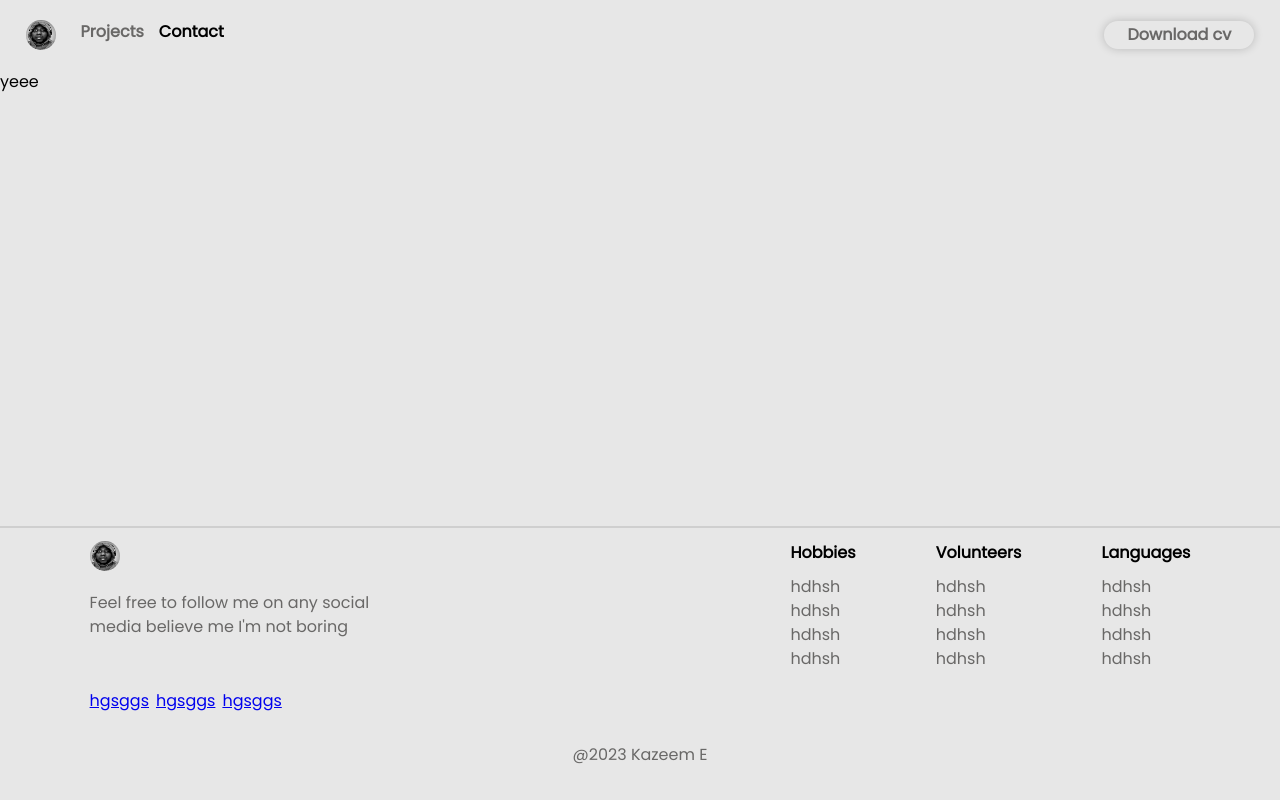
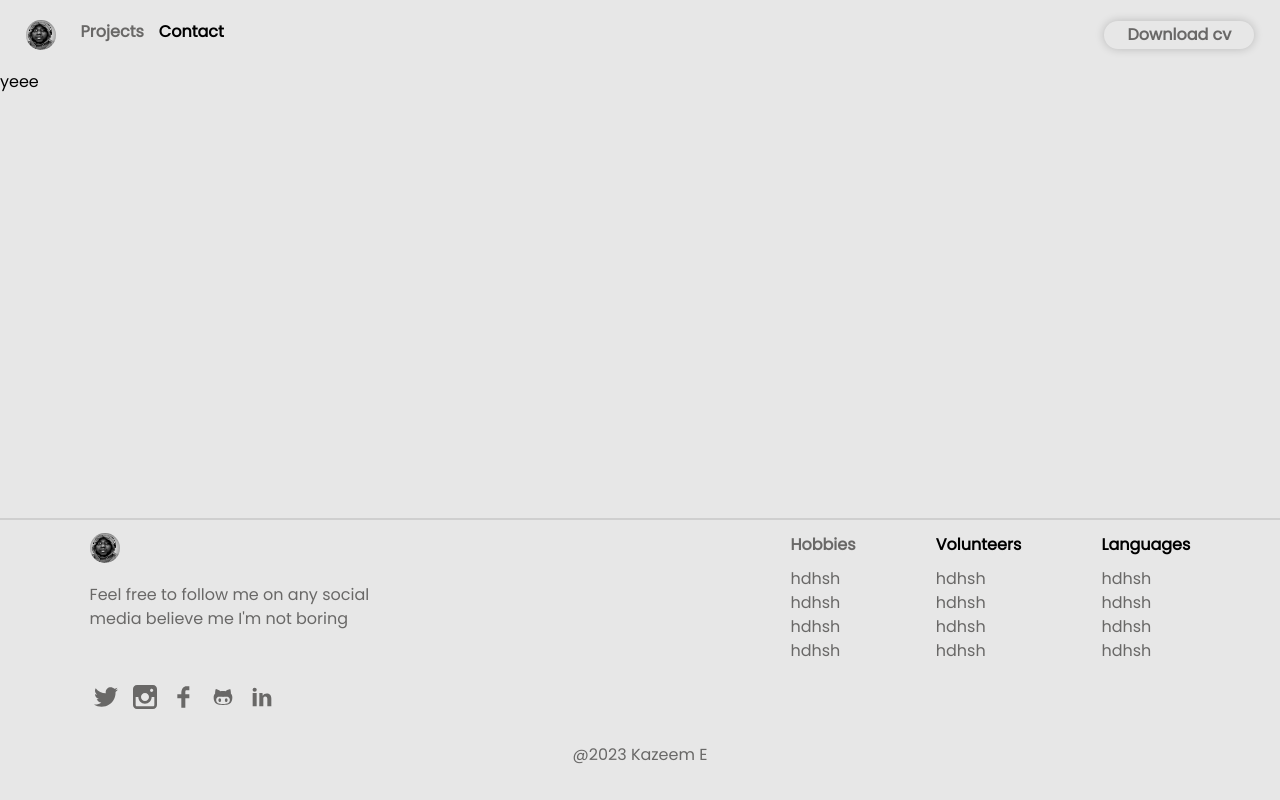
Before and after one commit to kazeemerinfolami/Kazeem_Portfolio, a React (Create React App) app: page /contact in a window 1280 px wide. Built offline with nearby package versions, Linux system fonts and the light colour scheme.

Commit message:
Update styles  and add new icons on the footer

```diff
--- a/package.json
+++ b/package.json
@@ -11,6 +11,7 @@
     "@testing-library/user-event": "^13.5.0",
     "react": "^18.2.0",
     "react-dom": "^18.2.0",
+    "react-icons": "^4.8.0",
     "react-router-dom": "^6.10.0",
     "react-scripts": "5.0.1",
     "styled-components": "^5.3.9",
--- a/src/Pages/LandingPage/index.js
+++ b/src/Pages/LandingPage/index.js
@@ -18,7 +18,7 @@ function LandingPage() {
         <Sec1ImageContainer className="buttonClassName">
           <TopImage className="topImage" />
           <div>
-            <h1>Welocome to my world</h1>
+            <h1>Explore my space</h1>
           </div>
         </Sec1ImageContainer>
         <AboutMeSection />
--- a/src/components/Baselayout/BaseLayoutStyles.js
+++ b/src/components/Baselayout/BaseLayoutStyles.js
@@ -1,4 +1,50 @@
 import styled from "styled-components";
+import {
+  TiSocialTwitter,
+  TiSocialInstagram,
+  TiSocialFacebook,
+  TiSocialGithub,
+  TiSocialLinkedin,
+} from "react-icons/ti";
+
+//Icons
+
+export const TwitterIcon = styled(TiSocialTwitter)`
+  font-size: 2rem; /* Change the font size to increase the icon size */
+  color: #696867; /* Change the color to set the icon color */
+  :hover {
+    color: #000;
+  }
+`;
+export const InstagramIcon = styled(TiSocialInstagram)`
+  font-size: 2rem; /* Change the font size to increase the icon size */
+  color: #696867; /* Change the color to set the icon color */
+  :hover {
+    color: #000;
+  }
+`;
+export const FacebookIcon = styled(TiSocialFacebook)`
+  font-size: 2rem; /* Change the font size to increase the icon size */
+  color: #696867; /* Change the color to set the icon color */
+  :hover {
+    color: #000;
+  }
+`;
+export const GitHubIcon = styled(TiSocialGithub)`
+  font-size: 2rem; /* Change the font size to increase the icon size */
+  color: #696867; /* Change the color to set the icon color */
+  :hover {
+    color: #000;
+  }
+`;
+export const LinkedinIcon = styled(TiSocialLinkedin)`
+  font-size: 2rem; /* Change the font size to increase the icon size */
+  color: #696867; /* Change the color to set the icon color */
+  :hover {
+    color: #000;
+  }
+`;
+
 const buttonClassName = "buttonClassName";
 const topImage = "topImage";
 const buttomImage = "buttomImage";
@@ -20,6 +66,10 @@ export const BaseStyleStyles = styled.div`
     justify-content: center;
     flex-wrap: wrap;
     padding: 2%;
+    @media (max-width: 320px) {
+      max-height: 100%;
+      padding: 30px 0;
+    }
     nav {
       display: flex;
       justify-content: space-between;
@@ -27,6 +77,9 @@ export const BaseStyleStyles = styled.div`
       flex-wrap: wrap;
       font-size: 16px;
       font-weight: 900;
+      @media (max-width: 320px) {
+        justify-content: center;
+      }
       a {
         text-decoration: none;
         color: #696867;
@@ -62,6 +115,9 @@ export const BaseStyleStyles = styled.div`
           box-shadow: 0px 0px 10px rgba(0, 0, 0, 0.5);
           background-color: #c6c6c6;
           /* border: 2px solid #000; */
+        }
+        @media (max-width: 320px) {
+          margin-top: 20px;
         }
       }
     }
@@ -162,23 +218,25 @@ export const ProjectPageStyles = styled.div``;
 
 export const Sec1ImageContainer = styled.div`
   &.${buttonClassName} {
-    background-color: #e7e7e7bd;
+    background-color: #e7e7e7;
     position: relative;
     div {
       position: absolute;
       top: 50%;
       left: 50%;
       transform: translate(-50%, -50%);
-
       h1 {
         font-size: 3vw;
-        background-color: #e7e7e7bd;
+        background-color: #e7e7e78e;
         font-weight: 900;
         color: #000;
         word-spacing: 10px;
         @media (max-width: 600px) {
           font-size: 16px;
           word-spacing: 0px;
+        }
+        @media (max-width: 300px) {
+          white-space: nowrap;
         }
       }
     }
@@ -193,7 +251,8 @@ export const TopImage = styled.img`
     background-position: center; /* Position the top center of the image at the top center of the container */
     background-size: cover; /* Scale the image to cover the entire container while preserving its aspect ratio */
     background-repeat: no-repeat;
-
+    background-blend-mode: overlay;
+    background-color: #00000044;
     @media (max-width: 600px) {
       height: 350px;
     }
@@ -208,6 +267,9 @@ export const BottomImage = styled.img`
     background-image: url("https://res.cloudinary.com/kazeemerinfolami/image/upload/v1681300026/trevor-vannoy-hFJHqgpnCeQ-unsplash_bottom_jobej0.jpg"); /* Set the background image */
     background-position: center; /* Position the top center of the image at the top center of the container */
     background-size: cover; /* Scale the image to cover the entire container while preserving its aspect ratio */
+
+    background-blend-mode: overlay;
+    background-color: #00000037;
     @media (max-width: 600px) {
       height: 200px;
     }
@@ -242,7 +304,7 @@ export const AboutMeSectionStyles = styled.div`
         width: 150px;
         height: 40px;
         margin-right: 1%;
-        margin-bottom: 1%;
+        margin-bottom: 3%;
         padding: 2px;
         border-radius: 50px;
         display: flex;
--- a/src/components/Baselayout/Footer.js
+++ b/src/components/Baselayout/Footer.js
@@ -1,6 +1,20 @@
 import React, { useState } from "react";
 import myImage from "../../assets/images/IMG_4278.jpeg";
 import MediaSection from "../../Pages/LandingPage/MediaSection";
+import {
+  TiSocialTwitter,
+  TiSocialInstagram,
+  TiSocialFacebook,
+  TiSocialGithub,
+  TiSocialLinkedin,
+} from "react-icons/ti";
+import {
+  FacebookIcon,
+  GitHubIcon,
+  InstagramIcon,
+  LinkedinIcon,
+  TwitterIcon,
+} from "./BaseLayoutStyles";
 
 function Footer({ showNoMedia }) {
   const currentYear = new Date().getFullYear();
@@ -28,34 +42,80 @@ function Footer({ showNoMedia }) {
               </p>
               <ul>
                 <li>
-                  <a href="#/">hgsggs </a>
+                  <a href="#/">
+                    <TwitterIcon />
+                  </a>
                 </li>
 
                 <li>
-                  <a href="#/">hgsggs </a>
+                  <a href="#/">
+                    <InstagramIcon />
+                  </a>
                 </li>
                 <li>
-                  <a href="#/">hgsggs </a>
+                  <a href="#/">
+                    <FacebookIcon />
+                  </a>
+                </li>
+                <li>
+                  <a href="#/">
+                    <GitHubIcon />
+                  </a>
+                </li>
+                <li>
+                  <a href="#/">
+                    <LinkedinIcon />
+                  </a>
                 </li>
               </ul>
             </aside>
             <main>
               <ul onMouseOver={() => handleSwitchMedia("hobbies")}>
-                <h1>Hobbies</h1>
+                <h1
+                  style={
+                    switchMedia === "hobbies"
+                      ? {
+                          color: "#696867",
+                        }
+                      : null
+                  }
+                >
+                  Hobbies
+                </h1>
                 <li>hdhsh</li>
                 <li>hdhsh</li>
                 <li>hdhsh</li>
                 <li>hdhsh</li>
               </ul>
               <ul onMouseOver={() => handleSwitchMedia("vul")}>
-                <h1>Volunteers</h1>
+                <h1
+                  style={
+                    switchMedia === "vul"
+                      ? {
+                          color: "#696867",
+                        }
+                      : null
+                  }
+                >
+                  Volunteers
+                </h1>
                 <li>hdhsh</li>
                 <li>hdhsh</li>
                 <li>hdhsh</li>
                 <li>hdhsh</li>
               </ul>
               <ul onMouseOver={() => handleSwitchMedia("sth")}>
-                <h1>Languages</h1>
+                <h1
+                  style={
+                    switchMedia === "sth"
+                      ? {
+                          color: "#696867",
+                        }
+                      : null
+                  }
+                >
+                  Languages
+                </h1>
                 <li>hdhsh</li>
                 <li>hdhsh</li>
                 <li>hdhsh</li>
```
